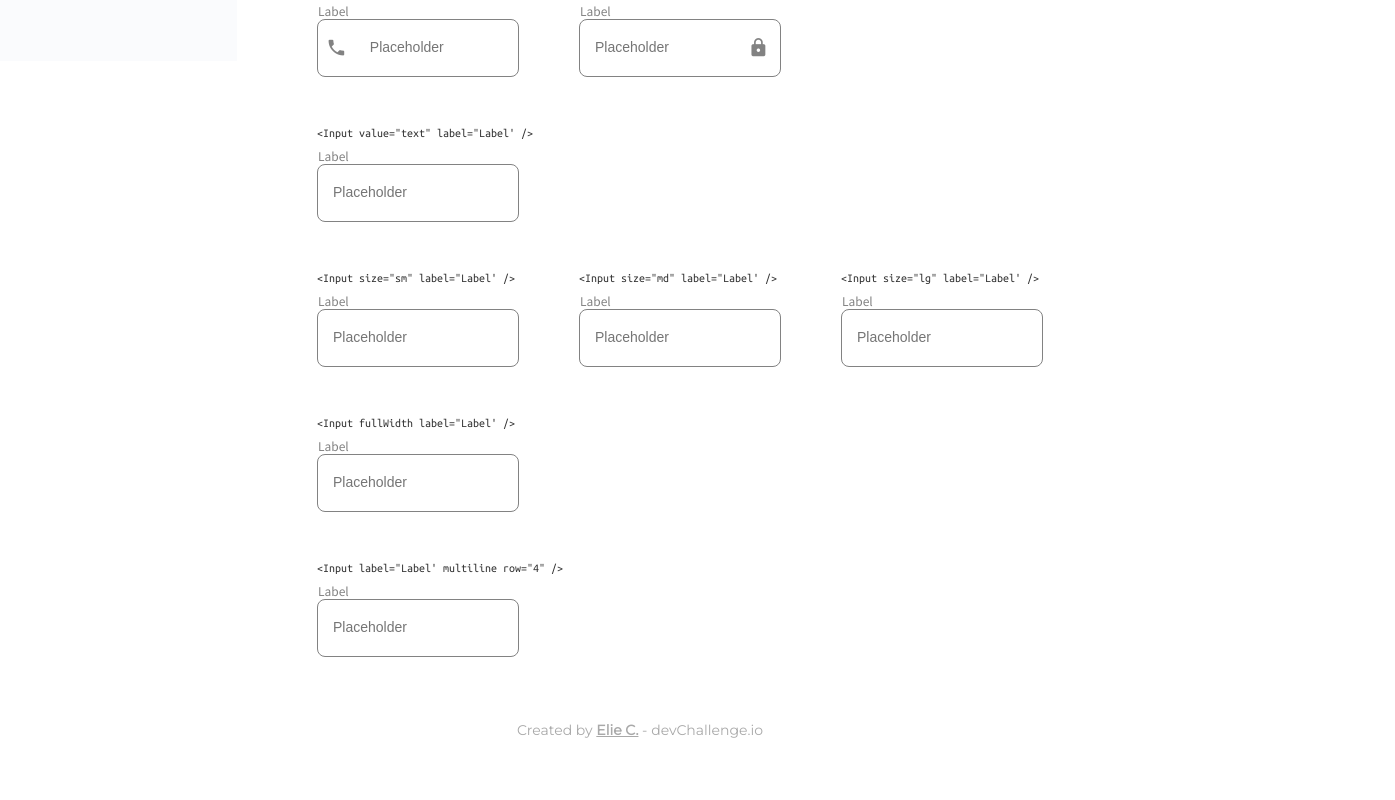
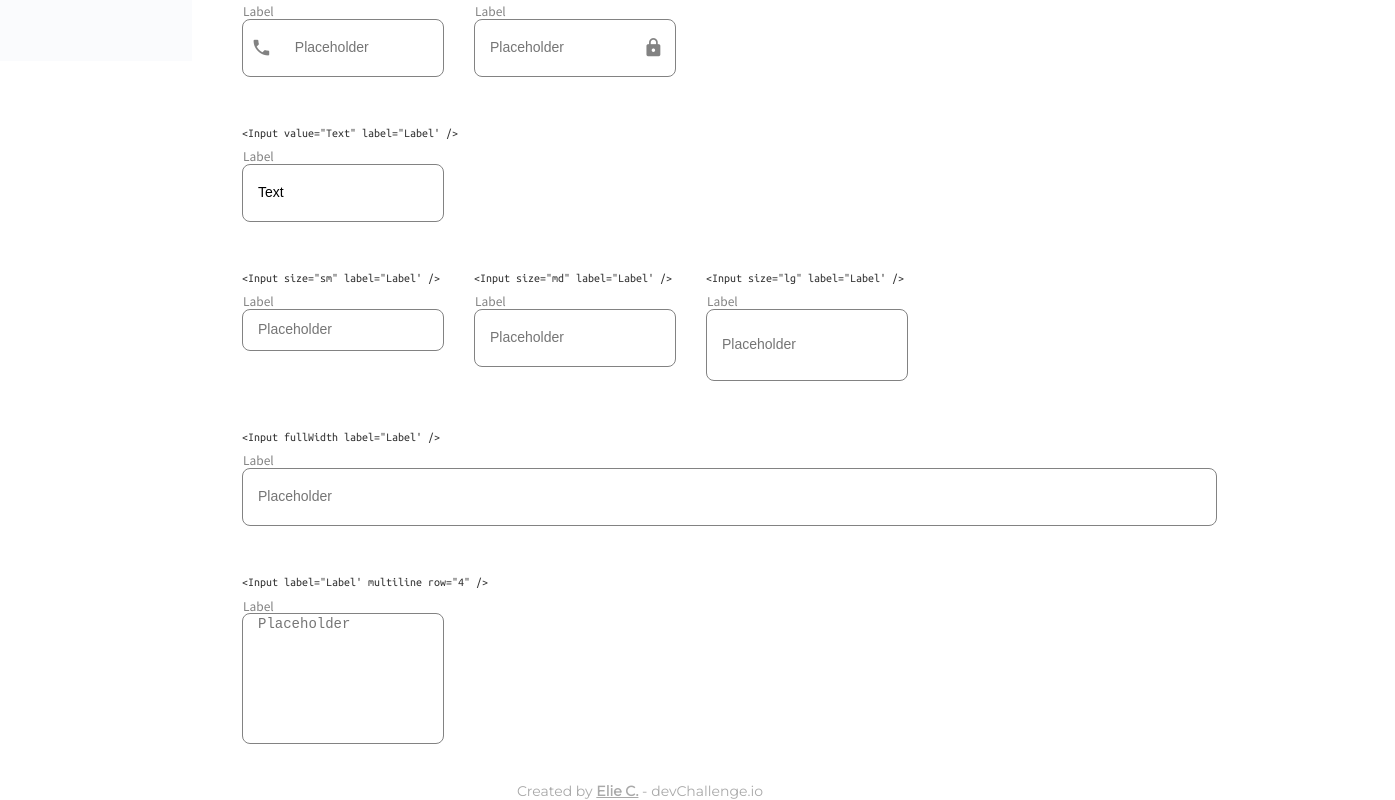
Before and after one commit to camain-elie/inputComponent, a React (Create React App) app: page / in a window 1280 px wide. Shown: the part 739-1539 px from the top of the page, 1395 px wide, since content can reach past the window. Before the commit the page ends 1478 px from the top, so only its background shows below. Built offline with nearby package versions, Linux system fonts and the light colour scheme; the HTML template or start-up script is replaced by a standard one.

Commit message:
Completed every input user stories. Added a light responsive mode for small screen. Fixed a few displaying bugs. Need to deal with the inputs's values.

```diff
--- a/src/_app.scss
+++ b/src/_app.scss
@@ -3,7 +3,10 @@
 }
 
 .inputsDisplayer{
-    margin-left: 237px;
-    width: 85%;
-
+    margin-left: 15%;
+    width: 80%;
+    @media(max-width: 800px){
+        margin-left: 0;
+        width: 100%;
+    }
 }
--- a/src/components/Input.js
+++ b/src/components/Input.js
@@ -1,6 +1,9 @@
 import './_input.scss'
 
-const Input = ({value, helperText, placeHolderText, hover, focus, startIcon, endIcon, size, fullWidth, label, multiline, row, error, disabled}) => {
+/* /!\ Warning /!\ An input in a React component should always be controlled (onChange usually),
+it is easier done with a Class component ! */
+function Input({ value, helperText, placeHolderText, hover, focus, startIcon,
+    endIcon, size, fullWidth, label, multiline, row, error, disabled }) {
 
     let classList = `input
         ${hover ? 'input--hover' : ''}
@@ -9,16 +12,18 @@ const Input = ({value, helperText, placeHolderText, hover, focus, startIcon, end
         ${fullWidth ? 'input--fullWidth' : ''}
         ${startIcon ? 'input--start-icon' : ''}
         ${endIcon ? 'input--end-icon' : ''}
+        ${multiline ? 'input--multiline' : ''}
         ${disabled ? 'input--disabled' : ''}
         ${error ? 'input--error' : ''}
     `
 
     return (
         <div className={classList}>
-            <label >{label}</label>
-                {startIcon && <i className="material-icons startIcon">{startIcon}</i>}
-                <input className="" placeholder={placeHolderText} />
-                {endIcon && <i className="material-icons endIcon">{endIcon}</i>}
+            <label>{label}</label>
+            {startIcon && <i className="material-icons startIcon">{startIcon}</i>}
+            {multiline ? <textarea className="" placeholder={placeHolderText} value={value} rows={row} /> :
+                <input className="" placeholder={placeHolderText} value={value} />}
+            {endIcon && <i className="material-icons endIcon">{endIcon}</i>}
 
             {helperText && <p className="helperText">{helperText}</p>}
         </div>
--- a/src/components/InputsDisplayer.js
+++ b/src/components/InputsDisplayer.js
@@ -37,7 +37,7 @@ const InputsDisplayer = () => {
             </div>
 
             <div className="inputsDisplayer__row">
-                <InputWrapper value="text" />
+                <InputWrapper value="Text" />
             </div>
 
             <div className="inputsDisplayer__row">
--- a/src/components/_input.scss
+++ b/src/components/_input.scss
@@ -134,7 +134,39 @@ $default-color: #828282;
         }
     }
 
+    &--sm{height: 40px;}
+    &--md{height: 56px;}
+    &--lg{height: 70px;}
 
+    &--fullWidth{
+        width: 100%;
+    }
+
+
+
+    textarea{
+        position: relative;
+        top: -18px;
+        margin: 0;
+        padding: 0 15px;
+        width: 80%;
+        height: 100%;
+
+        border-radius: 8px;
+        border: none;
+        background: rgba(0,0,0,0);
+
+        font-weight: 500;
+        font-size: 14px;
+        line-height: 20px;
+
+        resize: none;
+    }
+    &.input--multiline{
+        padding-top: 1px;
+        height: 90%;
+
+    }
 }
 
 
--- a/src/components/_inputWrapper.scss
+++ b/src/components/_inputWrapper.scss
@@ -3,7 +3,7 @@
 
 .inputWrapper{
 
-    margin: 25px 30px;
+    margin: 25px 30px 25px 0;
 
 
 
@@ -23,7 +23,7 @@
             font-size: 12px;
             line-height: 12px;
             color: #828282;
-            margin: 0 0 15px 0;
+            margin: 0 0 25px 0;
         }
     }
 
--- a/src/components/_inputsDisplayer.scss
+++ b/src/components/_inputsDisplayer.scss
@@ -1,7 +1,10 @@
 @import url('https://fonts.googleapis.com/css2?family=Noto+Sans+JP:wght@100;300;400&display=swap');
 
 .inputsDisplayer{
-    padding: 40px 20px 40px 50px;
+    padding: 40px 0px 40px 50px;
+    @media(max-width: 800px){
+        padding: 40px 10px;
+    }
     &__title{
         font-family: 'Open Sans', sans-serif;
         font-style: normal;
@@ -14,6 +17,6 @@
     &__row{
         display: flex;
         flex-wrap: wrap;
-        width: 100%;
+
     }
 }
--- a/src/components/_menu.scss
+++ b/src/components/_menu.scss
@@ -1,11 +1,18 @@
 @import url('https://fonts.googleapis.com/css2?family=Open+Sans&display=swap');
 @import url('https://fonts.googleapis.com/css2?family=Noto+Sans+JP:wght@100;300;400&display=swap');
+
+
+
 .menu{
     position: fixed;
-    width: 237px;
+    width: 15%;
+    min-width: 150px;
     height: 100%;
     background: #FAFBFD;
-
+    z-index: 1;
+    @media(max-width: 800px){
+        display: none;
+    }
     &__title{
         text-align: center;
         font-family: 'Open Sans', sans-serif;
```
